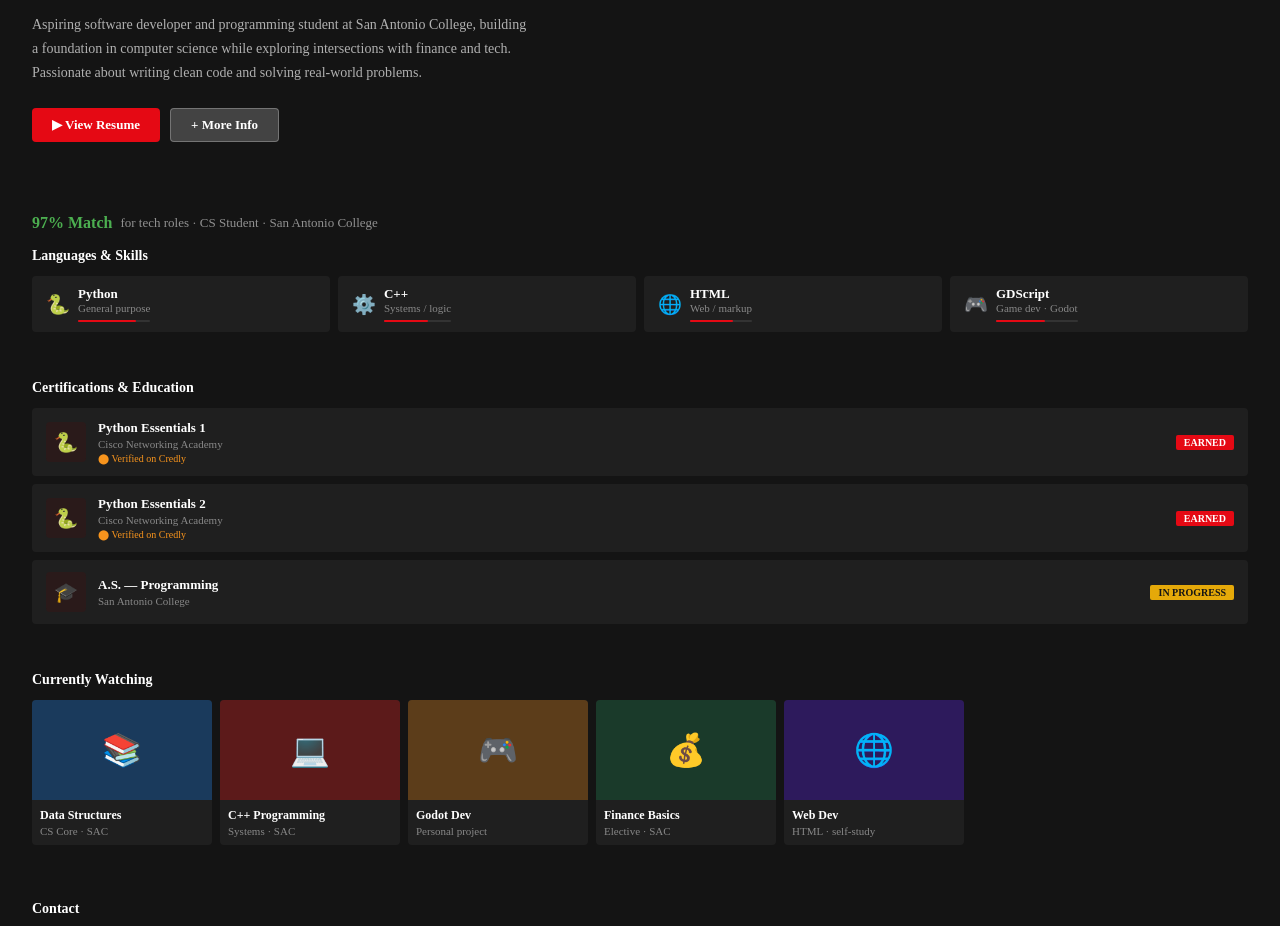
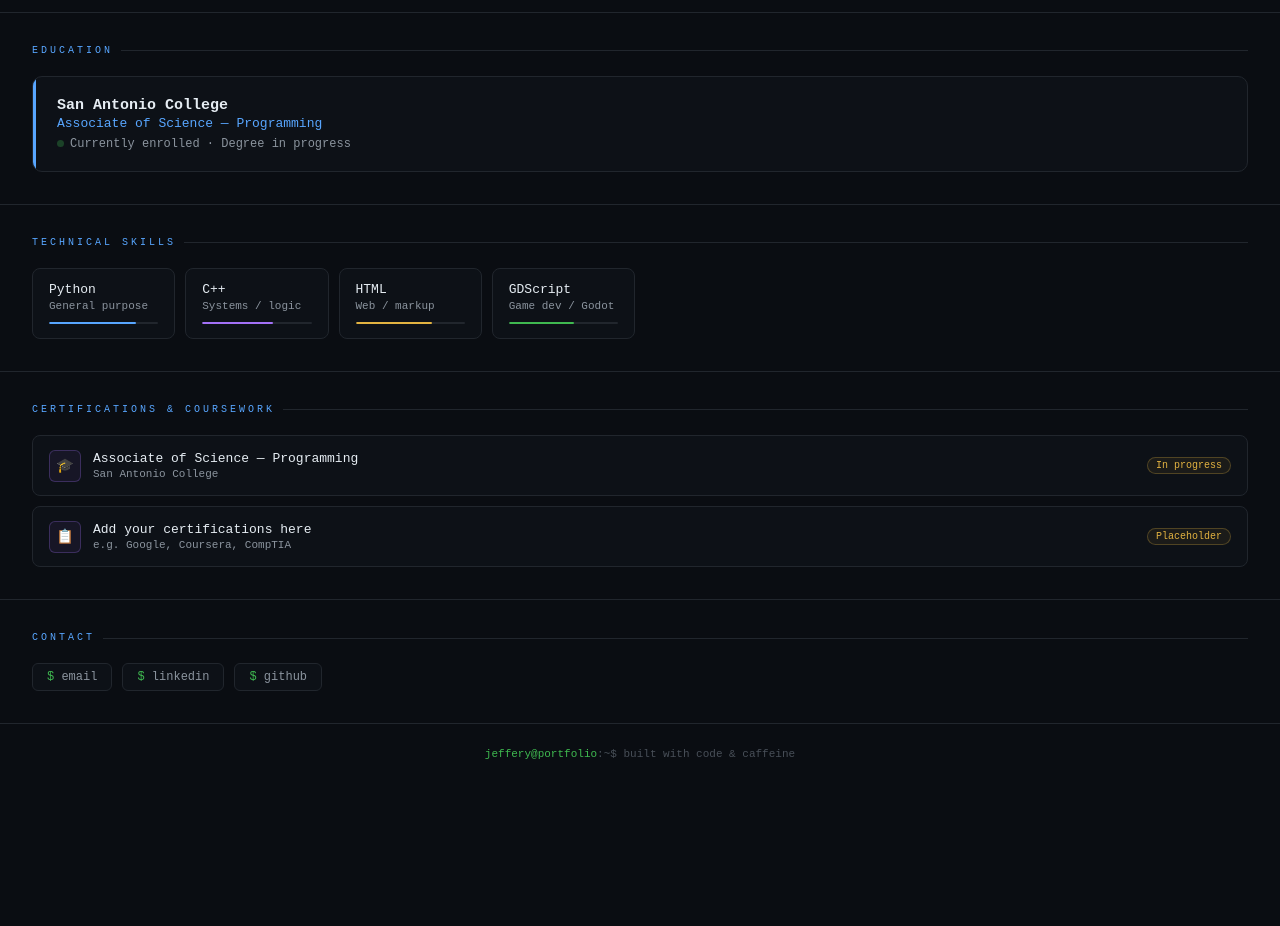
Before and after one commit to NotSoJeff/NotSoJeff.github.io, a plain HTML site: page index.html in a window 1280 px wide. Shown: the part 258-1184 px from the top of the page. After the commit the page ends 1042 px from the top, so only its background shows below. Drawn offline with Linux system fonts and the light colour scheme.

Commit message:
Refactor index.html for improved layout and styles

```diff
--- a/index.html
+++ b/index.html
@@ -1,236 +1,131 @@
-# NotSoJeff.github.io
-<html>
-<head >
-  <link rel="preconnect" href="https://fonts.googleapis.com">
-  <link rel="preconnect" href="https://fonts.gstatic.com" crossorigin>
-  <link href="https://fonts.googleapis.com/css2?family=Bebas+Neue&display=swap" rel="stylesheet">
-
-  <style>
-*{margin:0;padding:0;box-sizing:border-box}
-body{font-family:var(--font-sans);background:#141414;color:#e5e5e5;min-height:100vh}
-.nav{display:flex;align-items:center;gap:2rem;padding:1rem 2rem;background:linear-gradient(to bottom,#141414cc,transparent);position:sticky;top:0;z-index:10}
-.nav-logo{font-size:1.5rem;font-weight:700;color:#e50914;letter-spacing:-1px}
-.nav-links{display:flex;gap:1.5rem}
-.nav-link{font-size:13px;color:#e5e5e5cc;cursor:pointer;text-decoration:none}
-.nav-link:hover{color:#fff}
-.hero{position:relative;padding:5rem 2rem 3rem;background:#141414}
-.hero-tag{font-size:11px;color:#e50914;letter-spacing:3px;text-transform:uppercase;margin-bottom:0.75rem}
-.hero-name{font-size:3rem;font-weight:700;color:#fff;line-height:1;margin-bottom:0.5rem}
-.hero-badges{display:flex;gap:8px;flex-wrap:wrap;margin-bottom:1rem}
-.hbadge{font-size:11px;padding:3px 10px;border-radius:3px;background:#ffffff22;color:#ffffffcc}
-.hero-bio{font-size:14px;color:#ffffffaa;max-width:500px;line-height:1.7;margin-bottom:1.5rem}
-.hero-btns{display:flex;gap:10px}
-.btn{font-size:13px;padding:8px 20px;border-radius:4px;border:none;cursor:pointer;font-weight:600;font-family:var(--font-sans)}
-.btn-red{background:#e50914;color:#fff}
-.btn-red:hover{background:#f40612}
-.btn-gray{background:#ffffff33;color:#fff;border:0.5px solid #ffffff44}
-.btn-gray:hover{background:#ffffff44}
-.section{padding:1.5rem 2rem}
-.row-label{font-size:14px;font-weight:600;color:#fff;margin-bottom:0.75rem}
-.cards-row{display:flex;gap:8px;overflow-x:auto;padding-bottom:8px;scrollbar-width:none}
-.cards-row::-webkit-scrollbar{display:none}
-.card{flex:0 0 180px;border-radius:4px;overflow:hidden;background:#1f1f1f;position:relative;cursor:pointer;transition:transform 0.2s}
-.card:hover{transform:scale(1.05);z-index:2}
-.card-thumb{width:100%;height:100px;display:flex;align-items:center;justify-content:center;font-size:2rem}
-.thumb-blue{background:#1a3a5c}
-.thumb-red{background:#5c1a1a}
-.thumb-green{background:#1a3a2a}
-.thumb-purple{background:#2d1a5c}
-.thumb-amber{background:#5c3d1a}
-.card-body{padding:8px}
-.card-title{font-size:12px;font-weight:600;color:#fff}
-.card-sub{font-size:11px;color:#888;margin-top:2px}
-.card-badge{position:absolute;top:6px;right:6px;font-size:9px;padding:2px 6px;border-radius:2px;font-weight:700}
-.badge-earned{background:#e50914;color:#fff}
-.badge-progress{background:#e5a909;color:#141414}
-.skill-strip{display:flex;gap:8px;flex-wrap:wrap}
-.skill-pill{display:flex;align-items:center;gap:8px;background:#1f1f1f;border-radius:4px;padding:10px 14px;flex:1 0 140px}
-.skill-icon{font-size:1.2rem}
-.skill-info{}
-.skill-name{font-size:13px;font-weight:600;color:#fff}
-.skill-type{font-size:11px;color:#888}
-.skill-bar{height:2px;background:#333;border-radius:2px;margin-top:6px;width:100%}
-.skill-fill{height:100%;border-radius:2px;background:#e50914}
-.cert-rows{display:flex;flex-direction:column;gap:8px}
-.cert-row{display:flex;align-items:center;gap:12px;background:#1f1f1f;border-radius:4px;padding:12px 14px}
-.cert-thumb{width:40px;height:40px;border-radius:4px;display:flex;align-items:center;justify-content:center;font-size:1.2rem;flex-shrink:0;background:#2a1a1a}
-.cert-info{flex:1}
-.cert-title{font-size:13px;font-weight:600;color:#fff}
-.cert-org{font-size:11px;color:#888;margin-top:2px}
-.cert-credly{font-size:10px;color:#f7941d;margin-top:3px}
-.cert-status{font-size:10px;padding:2px 8px;border-radius:2px;font-weight:700;white-space:nowrap}
-.st-earned{background:#e50914;color:#fff}
-.st-progress{background:#e5a909;color:#141414}
-.match-bar{display:flex;align-items:center;gap:8px;margin-bottom:1rem}
-.match-pct{font-size:1rem;font-weight:700;color:#4caf50}
-.match-label{font-size:13px;color:#ffffff88}
-.footer{padding:2rem;text-align:center;font-size:11px;color:#444;border-top:0.5px solid #222}
+<!DOCTYPE html>
+<style>
+  * { margin: 0; padding: 0; box-sizing: border-box; }
+  body { font-family: var(--font-mono, monospace); background: #0a0d12; color: #c9d1d9; min-height: 100vh; }
+  .hero { padding: 3rem 2rem 2rem; border-bottom: 0.5px solid #21262d; position: relative; overflow: hidden; }
+  .hero::before { content: ''; position: absolute; top: 0; left: 0; right: 0; bottom: 0; background: radial-gradient(ellipse at top left, rgba(88,166,255,0.07) 0%, transparent 60%); pointer-events: none; }
+  .tag { font-size: 11px; color: #58a6ff; letter-spacing: 2px; text-transform: uppercase; margin-bottom: 0.75rem; }
+  .name { font-size: 2.4rem; font-weight: 700; color: #e6edf3; letter-spacing: -1px; line-height: 1.1; }
+  .name span { color: #58a6ff; }
+  .title-row { display: flex; align-items: center; gap: 10px; margin-top: 0.5rem; flex-wrap: wrap; }
+  .badge { font-size: 11px; padding: 3px 10px; border-radius: 20px; border: 0.5px solid; }
+  .badge-blue { color: #58a6ff; border-color: #58a6ff44; background: #58a6ff11; }
+  .badge-green { color: #3fb950; border-color: #3fb95044; background: #3fb95011; }
+  .badge-purple { color: #a371f7; border-color: #a371f744; background: #a371f711; }
+  .bio { margin-top: 1.25rem; font-size: 14px; line-height: 1.8; color: #8b949e; max-width: 560px; font-family: var(--font-sans, sans-serif); }
+  .section { padding: 2rem; border-bottom: 0.5px solid #21262d; }
+  .section-label { font-size: 10px; letter-spacing: 3px; text-transform: uppercase; color: #58a6ff; margin-bottom: 1.25rem; display: flex; align-items: center; gap: 8px; }
+  .section-label::after { content: ''; flex: 1; height: 0.5px; background: #21262d; }
+  .edu-card { background: #0d1117; border: 0.5px solid #21262d; border-radius: 10px; padding: 1.25rem 1.5rem; position: relative; overflow: hidden; }
+  .edu-card::before { content: ''; position: absolute; left: 0; top: 0; bottom: 0; width: 3px; background: #58a6ff; border-radius: 3px 0 0 3px; }
+  .edu-school { font-size: 15px; font-weight: 600; color: #e6edf3; }
+  .edu-degree { font-size: 13px; color: #58a6ff; margin-top: 2px; }
+  .edu-status { font-size: 12px; color: #8b949e; margin-top: 6px; display: flex; align-items: center; gap: 6px; }
+  .dot-pulse { width: 7px; height: 7px; border-radius: 50%; background: #3fb950; display: inline-block; animation: pulse 2s infinite; }
+  @keyframes pulse { 0%,100%{opacity:1} 50%{opacity:0.3} }
+  .skills-grid { display: grid; grid-template-columns: repeat(auto-fill, minmax(130px, 1fr)); gap: 10px; }
+  .skill-card { background: #0d1117; border: 0.5px solid #21262d; border-radius: 8px; padding: 0.85rem 1rem; transition: border-color 0.2s; }
+  .skill-card:hover { border-color: #58a6ff44; }
+  .skill-name { font-size: 13px; color: #e6edf3; font-weight: 500; }
+  .skill-type { font-size: 11px; color: #8b949e; margin-top: 3px; }
+  .skill-bar { height: 2px; border-radius: 2px; background: #21262d; margin-top: 10px; overflow: hidden; }
+  .skill-fill { height: 100%; border-radius: 2px; background: #58a6ff; }
+  .cert-list { display: flex; flex-direction: column; gap: 10px; }
+  .cert-item { background: #0d1117; border: 0.5px solid #21262d; border-radius: 8px; padding: 0.85rem 1rem; display: flex; align-items: center; gap: 12px; }
+  .cert-icon { width: 32px; height: 32px; border-radius: 6px; background: #a371f711; border: 0.5px solid #a371f744; display: flex; align-items: center; justify-content: center; flex-shrink: 0; font-size: 14px; }
+  .cert-title { font-size: 13px; color: #e6edf3; font-weight: 500; }
+  .cert-org { font-size: 11px; color: #8b949e; margin-top: 2px; }
+  .cert-status { margin-left: auto; font-size: 10px; padding: 2px 8px; border-radius: 20px; }
+  .status-progress { color: #e3b341; border: 0.5px solid #e3b34144; background: #e3b34111; }
+  .contact-row { display: flex; gap: 10px; flex-wrap: wrap; }
+  .contact-btn { font-size: 12px; padding: 6px 14px; border-radius: 6px; border: 0.5px solid #21262d; background: #0d1117; color: #8b949e; cursor: pointer; text-decoration: none; display: inline-block; transition: all 0.2s; font-family: var(--font-mono, monospace); }
+  .contact-btn:hover { border-color: #58a6ff44; color: #58a6ff; }
+  .footer { padding: 1.5rem 2rem; text-align: center; font-size: 11px; color: #484f58; }
+  .prompt { color: #3fb950; }
 </style>
 
-</head>
-<body>
-  <div style="background:#141414;min-height:100vh">
-
-<div class="nav">
-  <div class="nav-logo">NotSoJeff</div>
-  <div class="nav-links">
-    <a class="nav-link" href="#">About</a>
-    <a class="nav-link" href="#">Skills</a>
-    <a class="nav-link" href="#">Certs</a>
-    <a class="nav-link" href="#">Contact</a>
+<div class="hero">
+  <div class="tag">// portfolio</div>
+  <div class="name">Jeffery <span>Perez</span></div>
+  <div class="title-row">
+    <span class="badge badge-blue">Programming</span>
+    <span class="badge badge-green">Finance</span>
+    <span class="badge badge-purple">Customer Service</span>
   </div>
-</div>
-
-<div class="hero">
-  <div class="hero-tag">// Featured Profile</div>
-  <div class="hero-name">Jeffery Perez</div>
-  <div class="hero-badges">
-    <span class="hbadge">Programming</span>
-    <span class="hbadge">Finance</span>
-    <span class="hbadge">Customer Service</span>
-  </div>
-  <div class="hero-bio">
+  <div class="bio">
     Aspiring software developer and programming student at San Antonio College, building a foundation in computer science while exploring intersections with finance and tech. Passionate about writing clean code and solving real-world problems.
-  </div>
-  <div class="hero-btns">
-    <button class="btn btn-red">&#9654; View Resume</button>
-    <button class="btn btn-gray">+ More Info</button>
   </div>
 </div>
 
 <div class="section">
-  <div class="match-bar">
-    <span class="match-pct">97% Match</span>
-    <span class="match-label">for tech roles · CS Student · San Antonio College</span>
-  </div>
-  <div class="row-label">Languages &amp; Skills</div>
-  <div class="skill-strip">
-    <div class="skill-pill">
-      <div class="skill-icon">🐍</div>
-      <div class="skill-info">
-        <div class="skill-name">Python</div>
-        <div class="skill-type">General purpose</div>
-        <div class="skill-bar"><div class="skill-fill" style="width:80%"></div></div>
-      </div>
-    </div>
-    <div class="skill-pill">
-      <div class="skill-icon">⚙️</div>
-      <div class="skill-info">
-        <div class="skill-name">C++</div>
-        <div class="skill-type">Systems / logic</div>
-        <div class="skill-bar"><div class="skill-fill" style="width:65%"></div></div>
-      </div>
-    </div>
-    <div class="skill-pill">
-      <div class="skill-icon">🌐</div>
-      <div class="skill-info">
-        <div class="skill-name">HTML</div>
-        <div class="skill-type">Web / markup</div>
-        <div class="skill-bar"><div class="skill-fill" style="width:70%"></div></div>
-      </div>
-    </div>
-    <div class="skill-pill">
-      <div class="skill-icon">🎮</div>
-      <div class="skill-info">
-        <div class="skill-name">GDScript</div>
-        <div class="skill-type">Game dev · Godot</div>
-        <div class="skill-bar"><div class="skill-fill" style="width:60%"></div></div>
-      </div>
+  <div class="section-label">Education</div>
+  <div class="edu-card">
+    <div class="edu-school">San Antonio College</div>
+    <div class="edu-degree">Associate of Science — Programming</div>
+    <div class="edu-status">
+      <span class="dot-pulse"></span>
+      Currently enrolled · Degree in progress
     </div>
   </div>
 </div>
 
 <div class="section">
-  <div class="row-label">Certifications &amp; Education</div>
-  <div class="cert-rows">
-    <div class="cert-row">
-      <div class="cert-thumb">🐍</div>
-      <div class="cert-info">
-        <div class="cert-title">Python Essentials 1</div>
-        <div class="cert-org">Cisco Networking Academy</div>
-        <div class="cert-credly">&#11044; Verified on Credly</div>
-      </div>
-      <div class="cert-status st-earned">EARNED</div>
+  <div class="section-label">Technical skills</div>
+  <div class="skills-grid">
+    <div class="skill-card">
+      <div class="skill-name">Python</div>
+      <div class="skill-type">General purpose</div>
+      <div class="skill-bar"><div class="skill-fill" style="width:80%;background:#58a6ff"></div></div>
     </div>
-    <div class="cert-row">
-      <div class="cert-thumb">🐍</div>
-      <div class="cert-info">
-        <div class="cert-title">Python Essentials 2</div>
-        <div class="cert-org">Cisco Networking Academy</div>
-        <div class="cert-credly">&#11044; Verified on Credly</div>
-      </div>
-      <div class="cert-status st-earned">EARNED</div>
+    <div class="skill-card">
+      <div class="skill-name">C++</div>
+      <div class="skill-type">Systems / logic</div>
+      <div class="skill-bar"><div class="skill-fill" style="width:65%;background:#a371f7"></div></div>
     </div>
-    <div class="cert-row">
-      <div class="cert-thumb">🎓</div>
-      <div class="cert-info">
-        <div class="cert-title">A.S. — Programming</div>
-        <div class="cert-org">San Antonio College</div>
-      </div>
-      <div class="cert-status st-progress">IN PROGRESS</div>
+    <div class="skill-card">
+      <div class="skill-name">HTML</div>
+      <div class="skill-type">Web / markup</div>
+      <div class="skill-bar"><div class="skill-fill" style="width:70%;background:#e3b341"></div></div>
+    </div>
+    <div class="skill-card">
+      <div class="skill-name">GDScript</div>
+      <div class="skill-type">Game dev / Godot</div>
+      <div class="skill-bar"><div class="skill-fill" style="width:60%;background:#3fb950"></div></div>
     </div>
   </div>
 </div>
 
 <div class="section">
-  <div class="row-label">Currently Watching</div>
-  <div class="cards-row">
-    <div class="card">
-      <div class="card-thumb thumb-blue">📚</div>
-      <div class="card-body">
-        <div class="card-title">Data Structures</div>
-        <div class="card-sub">CS Core · SAC</div>
+  <div class="section-label">Certifications &amp; coursework</div>
+  <div class="cert-list">
+    <div class="cert-item">
+      <div class="cert-icon">🎓</div>
+      <div>
+        <div class="cert-title">Associate of Science — Programming</div>
+        <div class="cert-org">San Antonio College</div>
       </div>
+      <div class="cert-status status-progress">In progress</div>
     </div>
-    <div class="card">
-      <div class="card-thumb thumb-red">💻</div>
-      <div class="card-body">
-        <div class="card-title">C++ Programming</div>
-        <div class="card-sub">Systems · SAC</div>
+    <div class="cert-item">
+      <div class="cert-icon">📋</div>
+      <div>
+        <div class="cert-title">Add your certifications here</div>
+        <div class="cert-org">e.g. Google, Coursera, CompTIA</div>
       </div>
-    </div>
-    <div class="card">
-      <div class="card-thumb thumb-amber">🎮</div>
-      <div class="card-body">
-        <div class="card-title">Godot Dev</div>
-        <div class="card-sub">Personal project</div>
-      </div>
-    </div>
-    <div class="card">
-      <div class="card-thumb thumb-green">💰</div>
-      <div class="card-body">
-        <div class="card-title">Finance Basics</div>
-        <div class="card-sub">Elective · SAC</div>
-      </div>
-    </div>
-    <div class="card">
-      <div class="card-thumb thumb-purple">🌐</div>
-      <div class="card-body">
-        <div class="card-title">Web Dev</div>
-        <div class="card-sub">HTML · self-study</div>
-      </div>
+      <div class="cert-status status-progress">Placeholder</div>
     </div>
   </div>
 </div>
 
 <div class="section">
-  <div class="row-label">Contact</div>
-  <div style="display:flex;gap:8px;flex-wrap:wrap">
-    <button class="btn btn-gray">✉ Email</button>
-    <button class="btn btn-gray">LinkedIn</button>
-    <button class="btn btn-gray">GitHub</button>
-    <button class="btn btn-red">Credly</button>
+  <div class="section-label">Contact</div>
+  <div class="contact-row">
+    <span class="contact-btn"><span class="prompt">$ </span>email</span>
+    <span class="contact-btn"><span class="prompt">$ </span>linkedin</span>
+    <span class="contact-btn"><span class="prompt">$ </span>github</span>
   </div>
 </div>
 
 <div class="footer">
-  NotSoJeff · Jeff Perez Portfolio · All rights reserved
+  <span class="prompt">jeffery@portfolio</span>:~$ <span style="color:#484f58">built with code &amp; caffeine</span>
 </div>
-
-</div>
-
-</body>
-
-
-
-</html>
```
